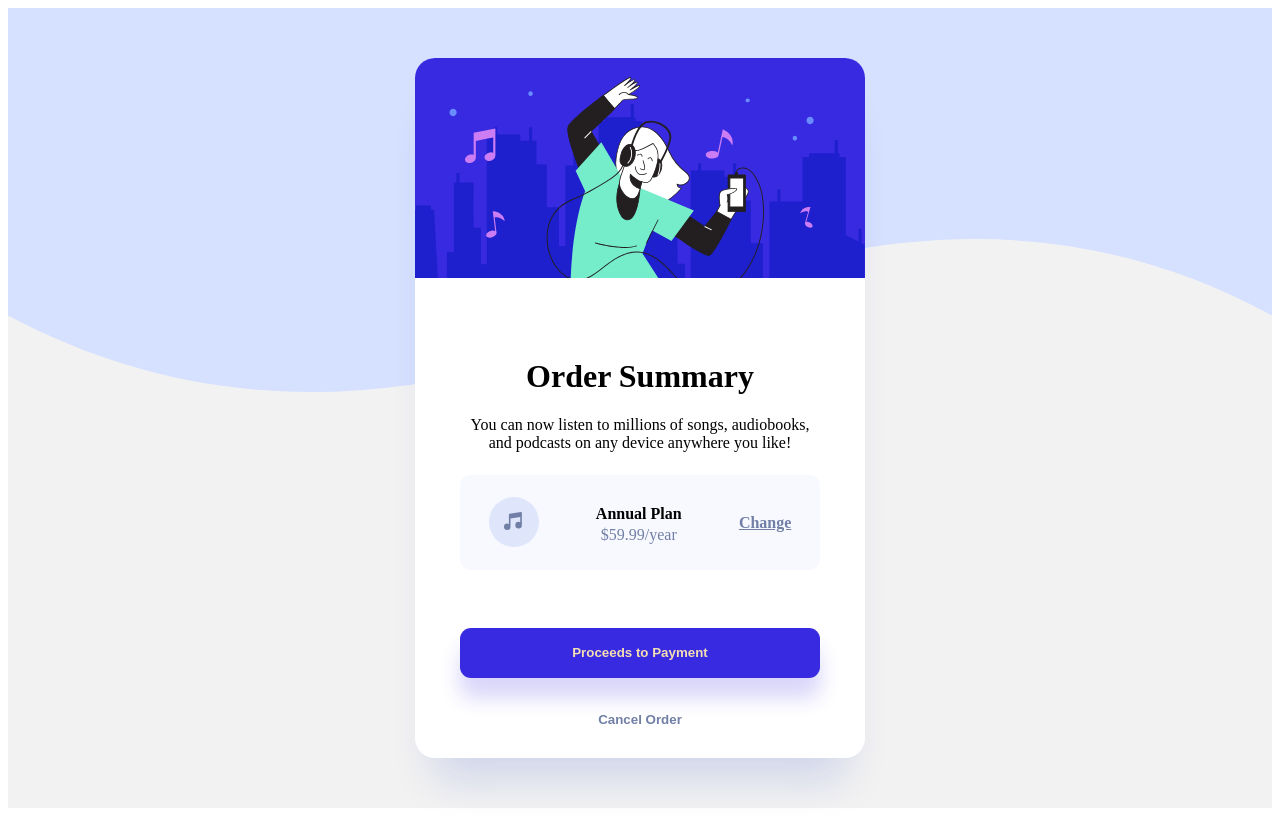
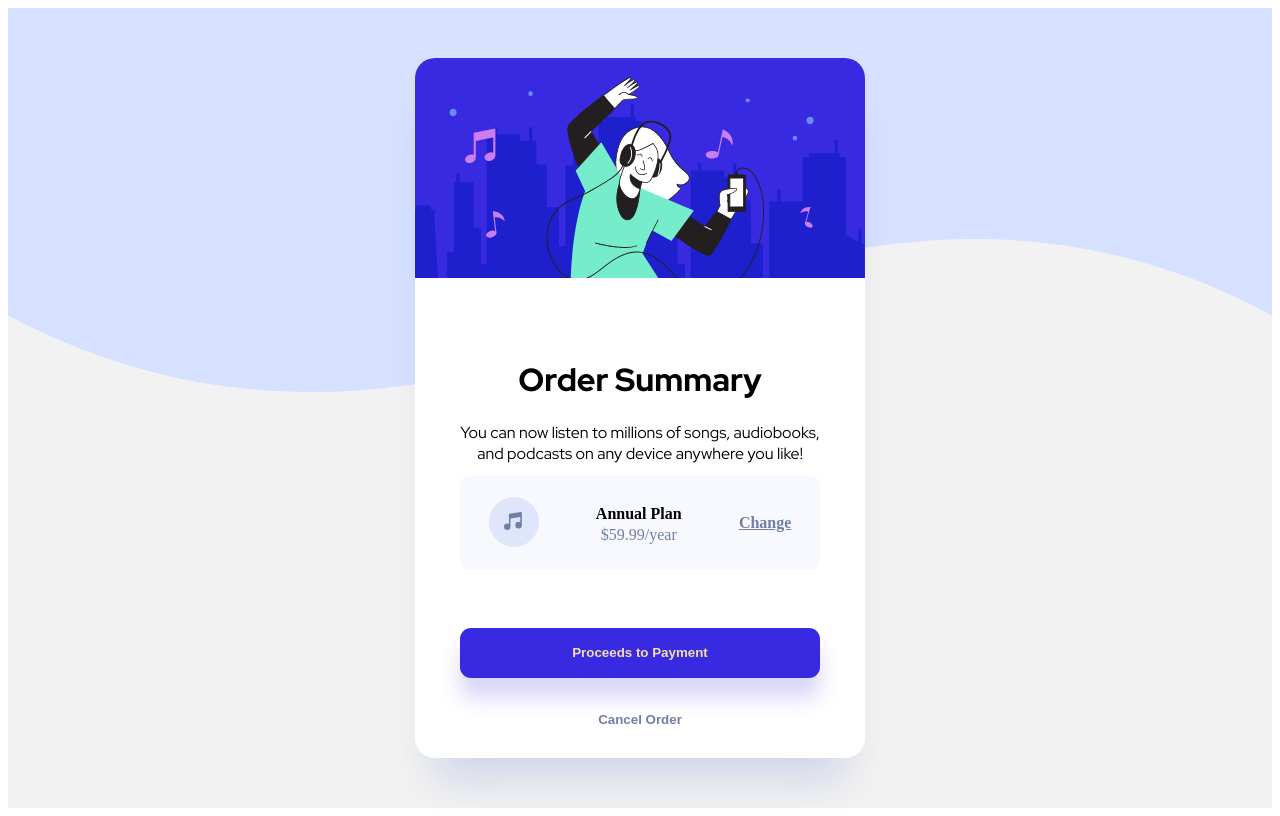
Before and after one commit to berogio/order-summary, a plain HTML site: page index.html in a window 1280 px wide. Drawn offline with Linux system fonts and the light colour scheme; files whose address does not match are found by name.

Commit message:
added Fontface

```diff
--- /dev/null
+++ b/fonts.css
@@ -0,0 +1,9 @@
+@font-face {
+    font-family: RedHat Display;
+    src: url(./assets/fonts/RedHatDisplay-VariableFont_wght.ttf);
+}
+
+@font-face {
+    font-family: RedHat Display2;
+    src: url(./assets/fonts/RedHatDisplay-Italic-VariableFont_wght.ttf);
+}
--- a/index.html
+++ b/index.html
@@ -6,6 +6,7 @@
     <meta http-equiv="X-UA-Compatible" content="IE=edge">
     <meta name="viewport" content="width=device-width, initial-scale=1.0">
     <link rel="stylesheet" href="styles.css">
+    <link rel="stylesheet" href="fonts.css">
     <link rel="icon" type="image/x-icon" href="./assets/images/favicon-32x32.png">
 </head>
 
--- a/styles.css
+++ b/styles.css
@@ -36,6 +36,14 @@
 .grid .card .card-body {
     width: 80%;
     height: 80px;
+}
+
+.grid .card .card-body .card-description :first-child {
+    font-family: RedHat Display;
+}
+
+.grid .card .card-body .card-description :last-child {
+    font-family: RedHat Display;
 }
 
 .grid .card .card-content {
```
Also changed, not shown: assets/fonts/RedHatDisplay-Italic-VariableFont_wght.ttf (added), assets/fonts/RedHatDisplay-VariableFont_wght.ttf (added).
